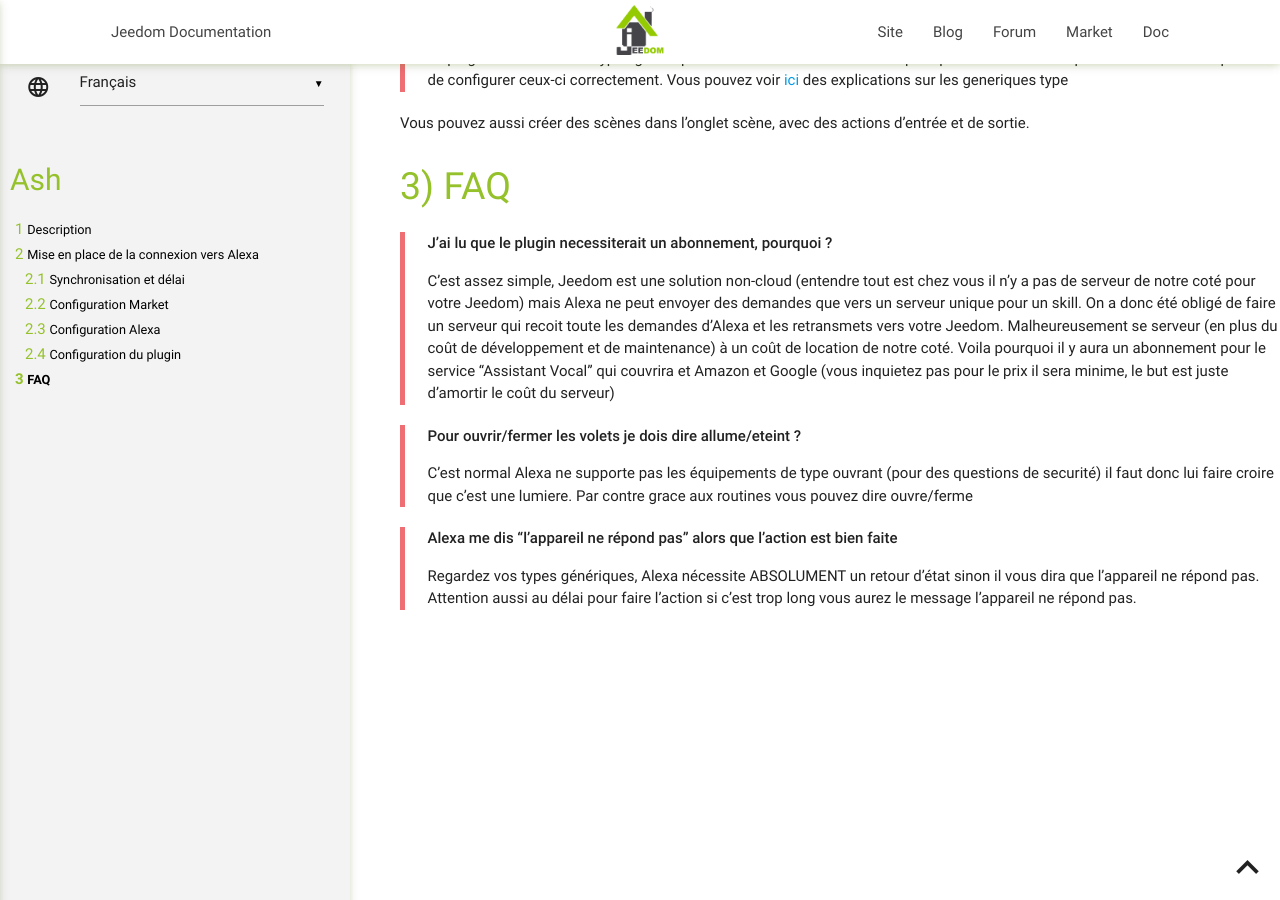
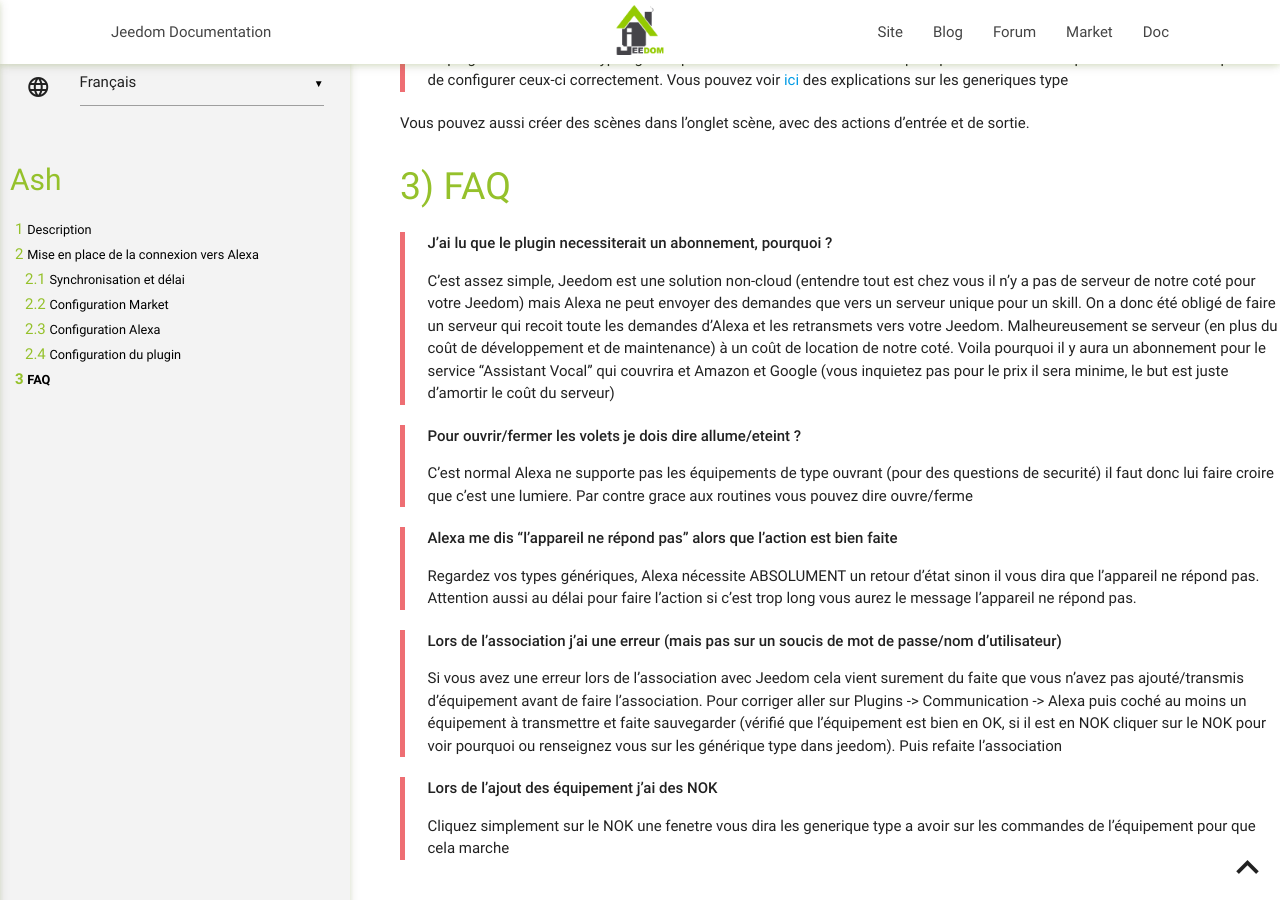
Before and after one commit to jeedom/plugin-ash, a Jekyll site: the page built from docs/fr_FR/index.md, in a window 1280 px wide and 900 px high, scrolled down 1700 px. Built offline with Jekyll 4.4.1, drawn with Linux system fonts in a browser that asks for light colours; our own code applies the rules of GitHub Pages for plain Markdown files.

Commit message:
update doc

```diff
--- a/docs/fr_FR/index.md
+++ b/docs/fr_FR/index.md
@@ -76,3 +76,11 @@ Vous pouvez aussi créer des scènes dans l'onglet scène, avec des actions d'en
 >**Alexa me dis "l'appareil ne répond pas" alors que l'action est bien faite**
 >
 > Regardez vos types génériques, Alexa nécessite ABSOLUMENT un retour d'état sinon il vous dira que l'appareil ne répond pas. Attention aussi au délai pour faire l'action si c'est trop long vous aurez le message l'appareil ne répond pas.
+
+>**Lors de l'association j'ai une erreur (mais pas sur un soucis de mot de passe/nom d'utilisateur)**
+>
+>Si vous avez une erreur lors de l'association avec Jeedom cela vient surement du faite que vous n'avez pas ajouté/transmis d'équipement avant de faire l'association. Pour corriger aller sur Plugins -> Communication -> Alexa puis coché au moins un équipement à transmettre et faite sauvegarder (vérifié que l'équipement est bien en OK, si il est en NOK cliquer sur le NOK pour voir pourquoi ou renseignez vous sur les générique type dans jeedom). Puis refaite l'association
+
+>**Lors de l'ajout des équipement j'ai des NOK**
+>
+>Cliquez simplement sur le NOK une fenetre vous dira les generique type a avoir sur les commandes de l'équipement pour que cela marche
```
Also changed, not shown: docs/fr_FR/changelog.md (+3 -0 lines).
